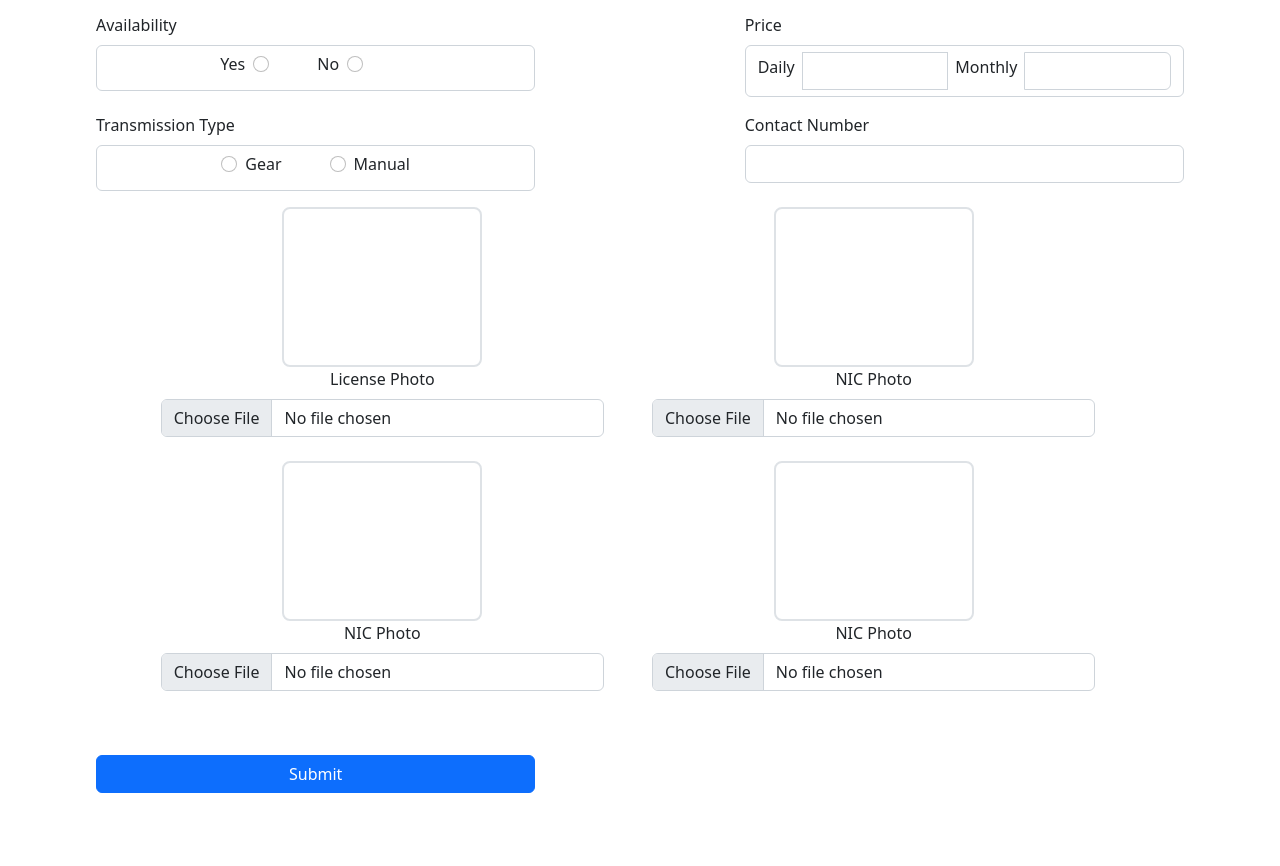
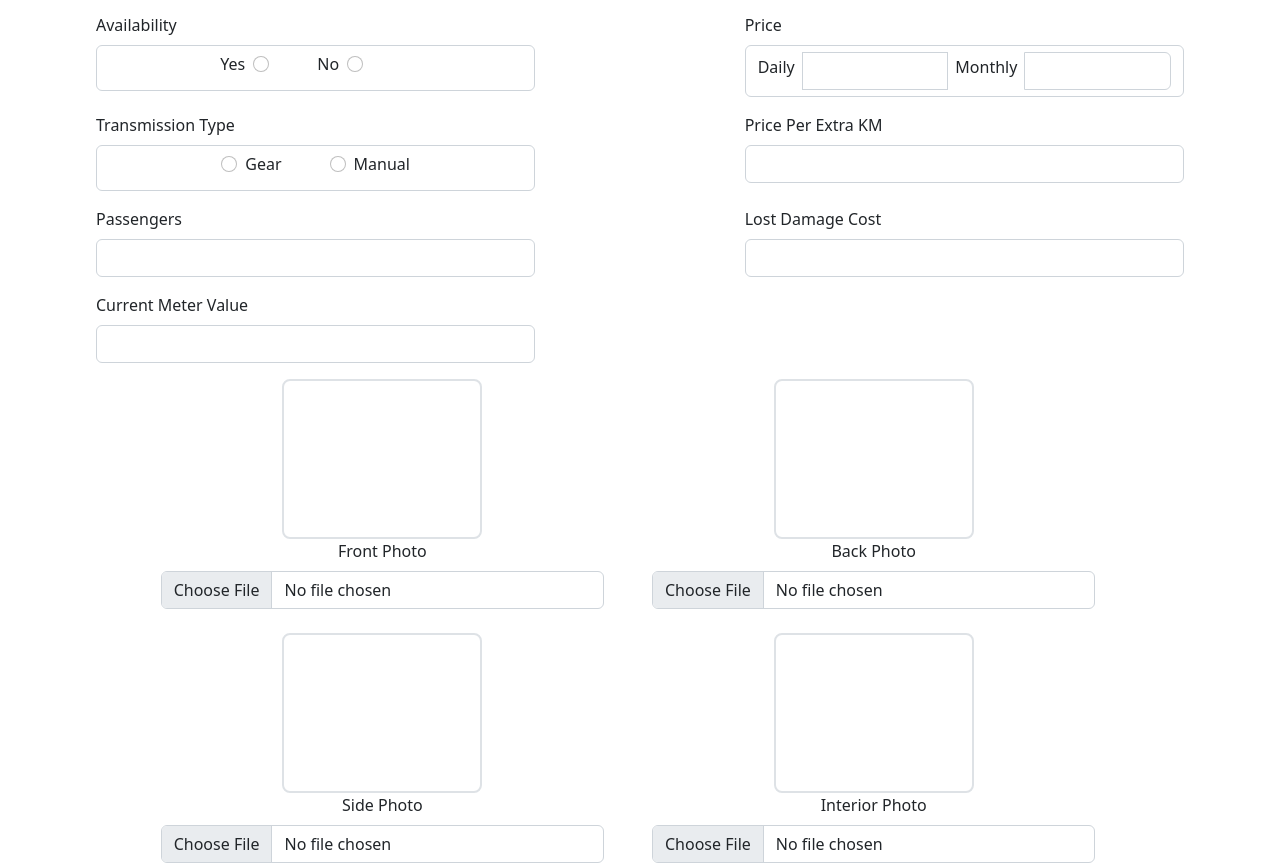
Before and after one commit to Sandun-Induranga/Car-Rental-System, a plain HTML site: page Frontend/view/car-registration.html in a window 1280 px wide. Shown: the part 387-1253 px from the top of the page. Before the commit the page ends 1228 px from the top, so only its background shows below. Drawn offline with Linux system fonts and the light colour scheme.

Commit message:
Car-Registration Form Updated

```diff
--- a/Frontend/view/car-registration.html
+++ b/Frontend/view/car-registration.html
@@ -122,37 +122,52 @@
         </div>
 
         <div class="mb-3 col-md-5">
-            <label for="contact" class="form-label">Contact Number</label>
-            <input type="text" class="form-control" id="contact" name="contact">
+            <label for="extraKMPrice" class="form-label">Price Per Extra KM</label>
+            <input type="text" class="form-control" id="extraKMPrice" name="extraKMPrice">
+        </div>
+
+        <div class="mb-3 col-md-5">
+            <label for="passengers" class="form-label">Passengers</label>
+            <input type="text" class="form-control" id="passengers" name="passengers">
+        </div>
+
+        <div class="mb-3 col-md-5">
+            <label for="lostDamageCost" class="form-label">Lost Damage Cost</label>
+            <input type="text" class="form-control" id="lostDamageCost" name="lostDamageCost">
+        </div>
+
+        <div class="mb-3 col-md-5">
+            <label for="meterValue" class="form-label">Current Meter Value</label>
+            <input type="text" class="form-control" id="meterValue" name="meterValue">
         </div>
 
         <section class="col-12 row gap-3 justify-content-center">
 
             <aside class="d-flex justify-content-center align-items-center flex-lg-row flex-column gap-5 mb-2">
                 <div class="col-md-5 d-flex flex-column align-items-center">
-                    <div class="image-context border border-2 rounded-3" id="licenseImgContext"></div>
-                    <label for="licenseImage" class="form-label">License Photo</label>
-                    <input type="file" id="licenseImage" class="form-control" name="licenseImage">
+                    <div class="image-context border border-2 rounded-3" id="frontImgContext"></div>
+                    <label for="front" class="form-label">Front Photo</label>
+                    <input type="file" id="front" class="form-control" name="front">
                 </div>
 
                 <div class="col-md-5 d-flex flex-column align-items-center">
-                    <div class="image-context border border-2 rounded-3" id="nicImgContext"></div>
-                    <label for="nicImage" class="form-label">NIC Photo</label>
-                    <input type="file" id="nicImage" class="form-control" name="nicImage">
+                    <div class="image-context border border-2 rounded-3" id="backImgContext"></div>
+                    <label for="back" class="form-label">Back Photo</label>
+                    <input type="file" id="back" class="form-control" name="back">
                 </div>
             </aside>
 
             <aside class="d-flex justify-content-center flex-lg-row flex-column gap-5">
                 <div class="col-md-5 d-flex flex-column align-items-center">
-                    <div class="image-context border border-2 rounded-3" id="nicImgContext"></div>
-                    <label for="nicImage" class="form-label">NIC Photo</label>
-                    <input type="file" id="nicImage" class="form-control" name="nicImage">
+                    <div class="image-context border border-2 rounded-3" id="sideImgContext"></div>
+                    <label for="side" class="form-label">Side Photo</label>
+                    <input type="file" id="side" class="form-control" name="side">
                 </div>
 
                 <div class="col-md-5 d-flex flex-column align-items-center">
-                    <div class="image-context border border-2 rounded-3" id="nicImgContext"></div>
-                    <label for="nicImage" class="form-label">NIC Photo</label>
-                    <input type="file" id="nicImage" class="form-control" name="nicImage">
+                    <div class="image-context border border-2 rounded-3" id="interiorImgContext"></div>
+                    <label for="interior" class="form-label">Interior Photo</label>
+                    <input type="file" id="interior" class="form-control" name="interior">
                 </div>
 
             </aside>
```
